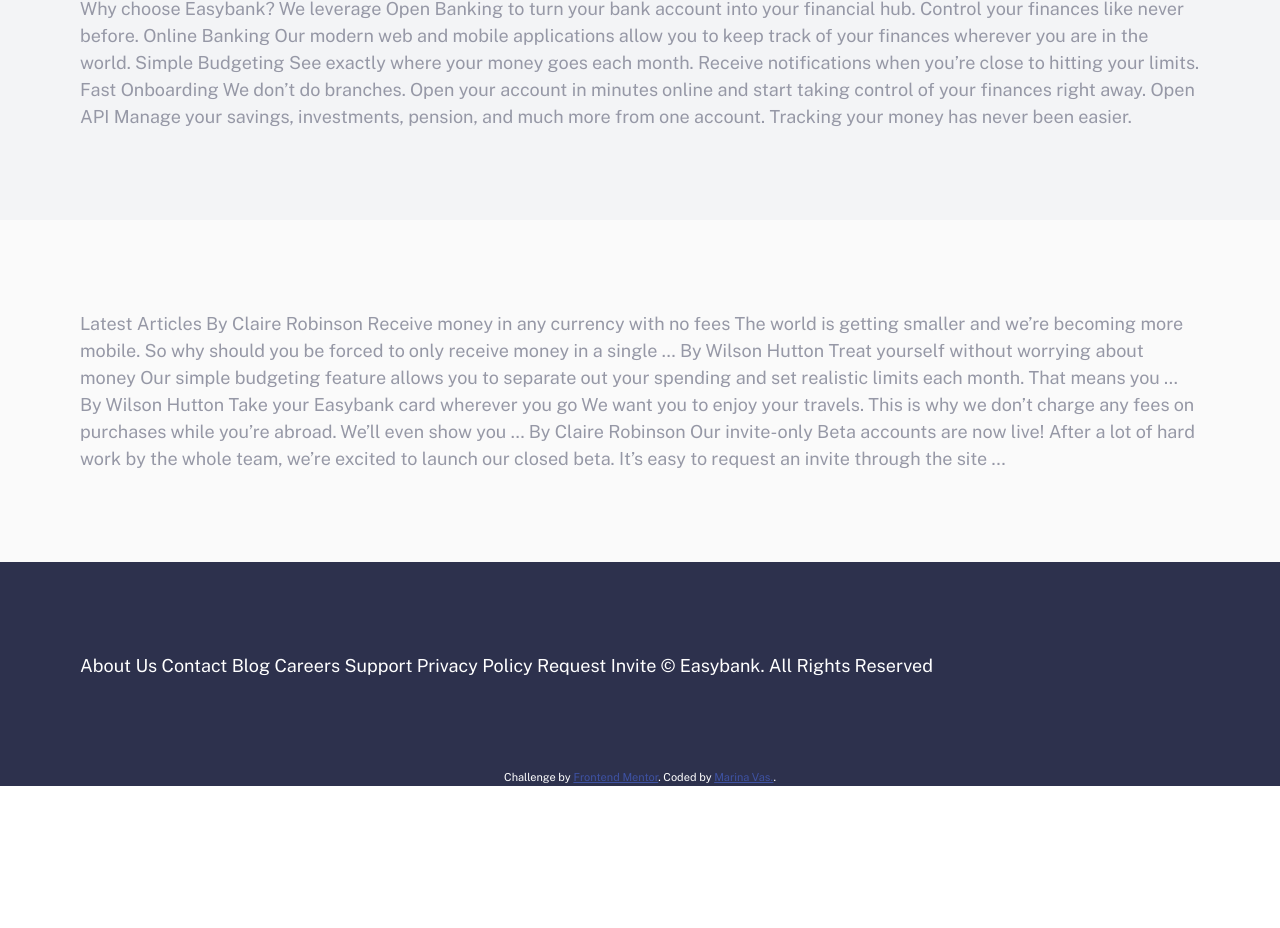
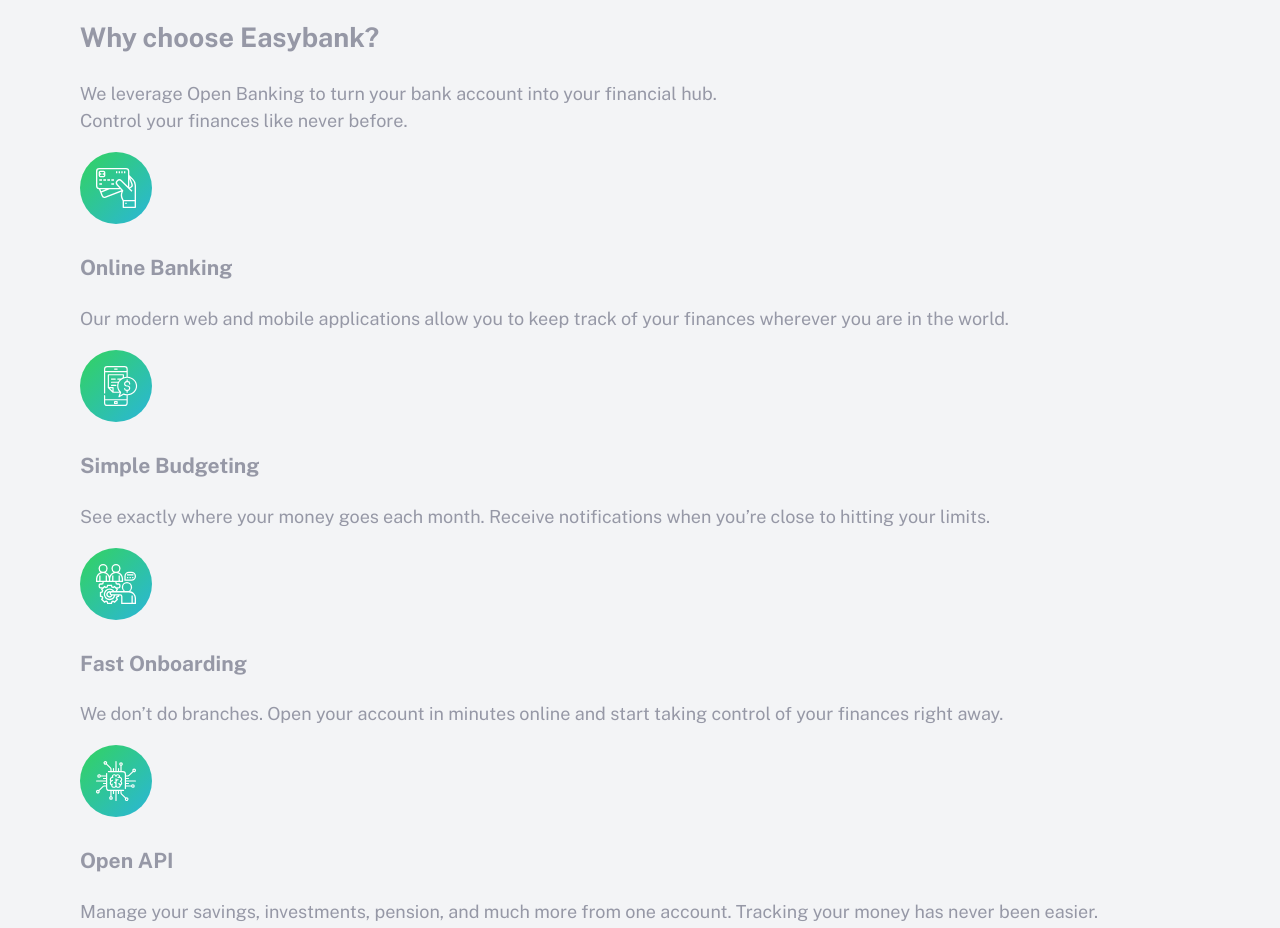
Before and after one commit to marinaandthecode/fem-easybank, a website: page index.html in a window 1280 px wide. Shown: the part 956-1884 px from the top of the page. Before the commit the page ends 1742 px from the top, so only its background shows below. Drawn offline with nearby package versions, Linux system fonts and the light colour scheme.

Commit message:
Add features section markup

```diff
--- a/index.html
+++ b/index.html
@@ -61,9 +61,7 @@
             <img src="./images/bg-intro-desktop.svg" >
           </picture>
           <img class="intro__mockups" src="./images/image-mockups.png" alt="mobile phones with banking app">
-
         </div>
-
       </div>
     </section>
   <!-- /intro -->
@@ -71,27 +69,29 @@
   <!-- features -->
     <section class="section-outer section-features">
       <div class="section-inner">
-        Why choose Easybank?
-
-        We leverage Open Banking to turn your bank account into your financial hub. Control
-        your finances like never before.
-
-        Online Banking
-        Our modern web and mobile applications allow you to keep track of your finances
-        wherever you are in the world.
-
-        Simple Budgeting
-        See exactly where your money goes each month. Receive notifications when you’re
-        close to hitting your limits.
-
-        Fast Onboarding
-        We don’t do branches. Open your account in minutes online and start taking control
-        of your finances right away.
-
-        Open API
-        Manage your savings, investments, pension, and much more from one account. Tracking
-        your money has never been easier.
-
+        <h2 class="features__title">Why choose Easybank?</h2>
+        <p class="features__description">We leverage Open Banking to turn your bank account into your financial hub. <br> Control your finances like never before.</p>
+        <div class="features__cards">
+          <div class="features__card card">
+            <img class="card__icon" src="images/icon-online.svg" alt="online icon">
+            <h3 class="card__title">Online Banking</h3>
+            <p class="card__text">Our modern web and mobile applications allow you to keep track of your finances wherever you are in the world.</p>
+          </div>
+          <div class="features__card card">
+            <img class="card__icon" src="images/icon-budgeting.svg" alt="budgeting icon">
+            <h3 class="card__title">Simple Budgeting</h3>
+            <p class="card__text">See exactly where your money goes each month. Receive notifications when you’re close to hitting your limits.</p>
+          </div>
+          <div class="features__card card">
+            <img class="card__icon" src="images/icon-onboarding.svg" alt="onboarding icon">
+            <h3 class="card__title">Fast Onboarding</h3>
+            <p class="card__text">We don’t do branches. Open your account in minutes online and start taking control of your finances right away.</p>
+          </div>
+          <div class="features__card card">
+            <img class="card__icon" src="images/icon-api.svg" alt="api icon">
+            <h3 class="card__title">Open API</h3>
+            <p class="card__text">Manage your savings, investments, pension, and much more from one account. Tracking your money has never been easier.</p>
+          </div>
       </div>
     </section>
   <!-- /features -->
```
